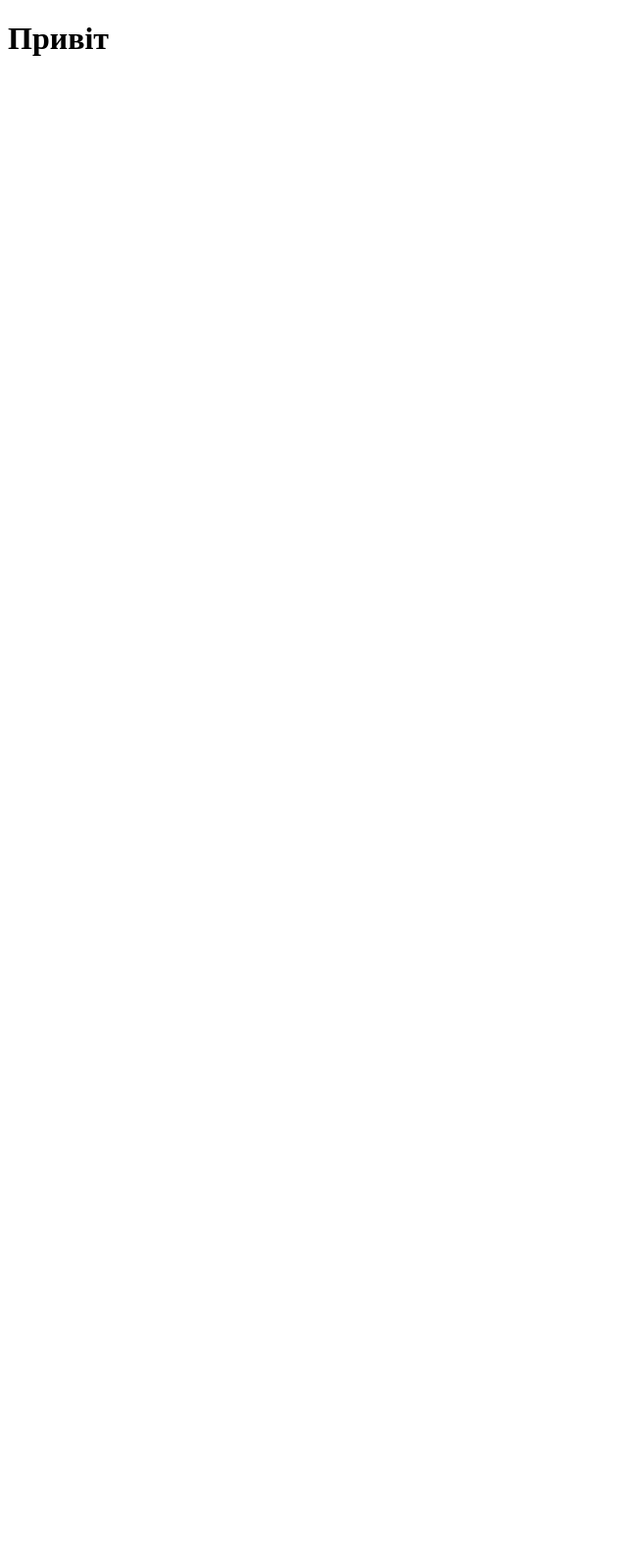
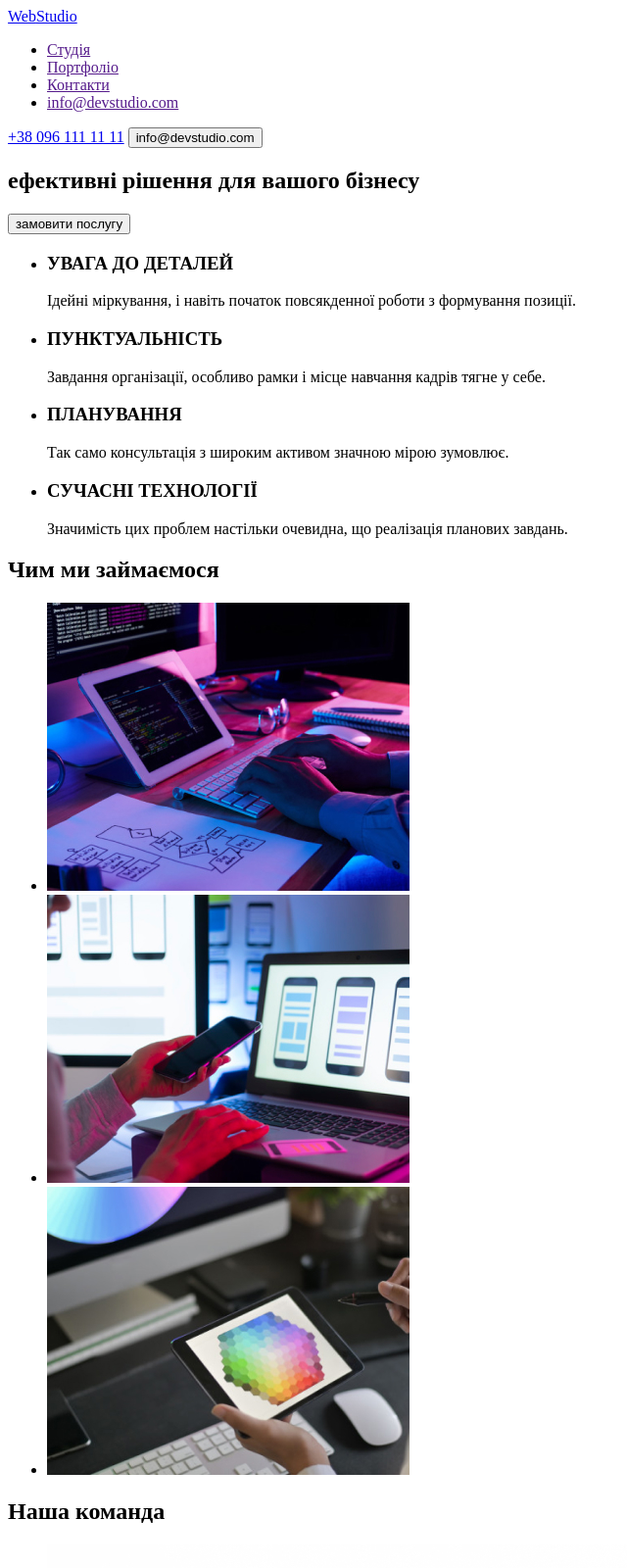
Before and after one commit to Romanrzw599/goit-markup-hw-01, a plain HTML site: page index.html in a window 1280 px wide. Shown: the top 1600 px of the page at 98% size, without its empty margins (0-640 px from the left). Before the commit the page ends 800 px from the top, so only its background shows below. Drawn offline with Linux system fonts and the light colour scheme.

Commit message:
дз1
дз1

```diff
--- a/index.html
+++ b/index.html
@@ -4,11 +4,94 @@
     <meta charset="UTF-8">
     <meta http-equiv="X-UA-Compatible" content="IE=edge">
     <meta name="viewport" content="width=device-width, initial-scale=1.0">
-    <title>Git.rules</title>
-
+    <title>WebStudio</title>
 </head>
 <body>
+    <header>
+       <nav>
+        <a href="/index.html"><span>Web</span>Studio</a>
+        <ul>
+            <li><a href="">Студія</a></li>
+            <li><a href="">Портфоліо</a></li>
+            <li><a href="">Контакти</a></li>
+            <li><a href="">info@devstudio.com</a></li>
+        </ul>
+       </nav>
+        <a href="tel:+380961111111">+38 096 111 11 11</a>
+        <button type="button">info@devstudio.com</button>
+    </header>
+    <main>
+        <section>
+                <h1>ефективні рішення для вашого бізнесу</h1>
+                <button type="button">замовити послугу</button>
+        </section>
+        <section>
+            <ul>
+                <li>
+                    <h3>УВАГА ДО ДЕТАЛЕЙ</h3>
+                    <p>Ідейні міркування, і навіть початок повсякденної роботи з формування позиції.</p>
+                </li>
+                <li>
+                    <h3>ПУНКТУАЛЬНІСТЬ</h3>
+                    <p>Завдання організації, особливо рамки і місце навчання кадрів тягне у себе.</p>
+                </li>
+                <li>
+                    <h3>ПЛАНУВАННЯ</h3>
+                    <p>Так само консультація з широким активом значною мірою зумовлює.</p>
+                </li>
+                <li>
+                    <h3>СУЧАСНІ ТЕХНОЛОГІЇ</h3>
+                    <p>Значимість цих проблем настільки очевидна, що реалізація планових завдань.</p>
+                </li>
+            </ul>
+            <h2>Чим ми займаємося</h2>
+            <ul>
+                <li><img src="./photo7/img1.jpg" alt="человек набирает код"></li>
+                <li><img src="./photo7/img (5).jpg" alt="человек держит в руках смартфон"></li>
+                <li><img src="./photo7/img (6).jpg" alt="человек держит с руках планшет"></li>
+            </ul>
+        </section>
+        <section>
+            <h2>Наша команда</h2>
+             <ul>
+           <li>
+            <img src="./photo7/img.jpg" alt="человек в коричневой рубашке Игорь">
+            <h3>Ігор Дем'яненко</h3>
+            <p>Product Designer</p>
+            </li>
 
-    <h1>Привіт</h1>
+            <li><img src="./photo7/img (1).jpg" alt="на фото девушка">
+            <h3>Ольга Рєпіна</h3>
+            <p>Frontend Developer</p>
+            </li>
+
+            <li><img src="./photo7/img (2).jpg" alt="на фото парень">
+            <h3>Микола Тарасов</h3>
+            <p>Marketing</p>
+            </li>
+
+            <li><img src="./photo7/img (3).jpg" alt="на фото парень">
+            <h3>Михайло Єрмаков</h3>
+            <p>UI Designer</p>
+            </li>
+
+           </li>
+            </ul>
+
+
+
+        </section>
+
+    </main>
+    <footer>
+        <a href="./index.html"><span>Web</span>Studio</a>
+        <address>
+            <ul>
+                <li>м. Київ, пр-т Лесі Українки, 26</li>
+                <li><a href="">info@devstudio.com</a></li>
+                <li><a href="tel:+380961111111">+38 096 111 11 11</a></li>
+            </ul>
+        </address>
+    </footer>
 </body>
 </html>
```
Also changed, not shown: photo7/img (1).jpg (added), photo7/img (2).jpg (added), photo7/img (3).jpg (added), photo7/img (5).jpg (added), photo7/img (6).jpg (added), photo7/img.jpg (added), photo7/img1.jpg (added).
